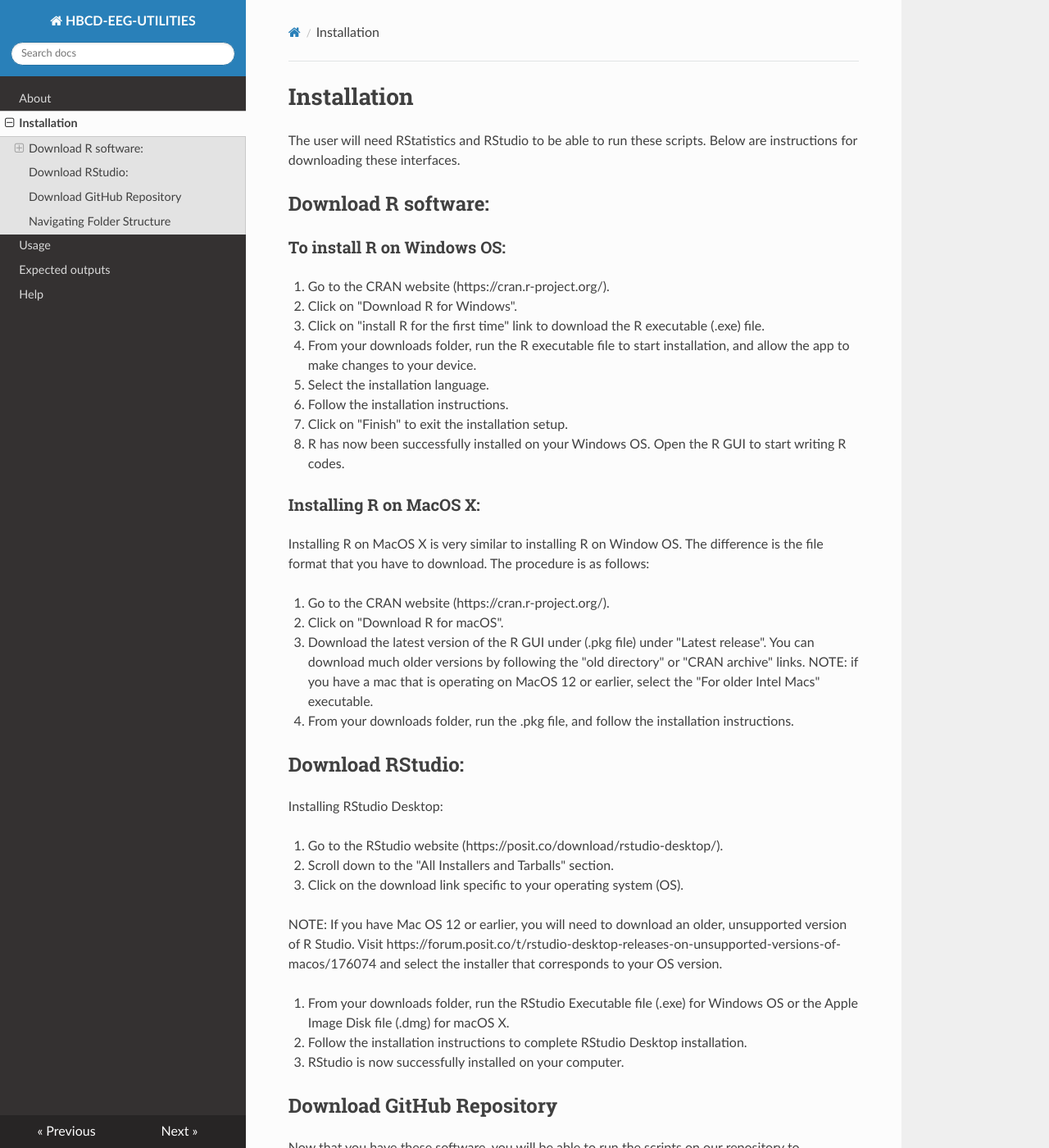
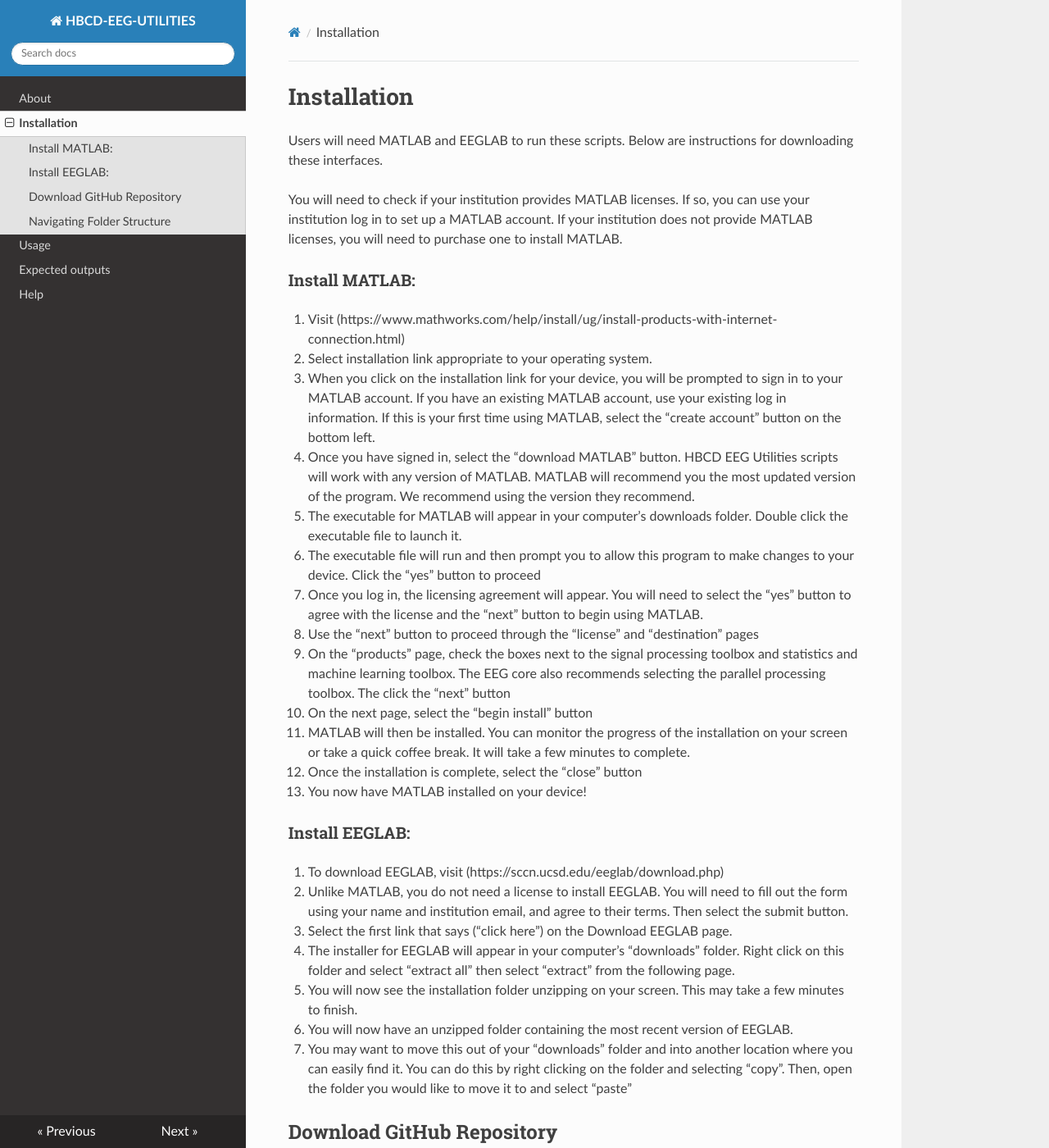
Before and after one commit to Child-Development-Lab/HBCD-EEG-Utilities, an MkDocs documentation site: the page built from docs/installation.md, in a window 1280 px wide and 1400 px high. Shown: the whole window at 82% size. Built offline with MkDocs 1.6.1, drawn with Linux system fonts in a browser that asks for light colours; nearby versions of some CDN libraries; some of the changed text lies outside the part shown.

Commit message:
add installation instructions

```diff
--- a/docs/installation.md
+++ b/docs/installation.md
@@ -1,52 +1,43 @@
 # Installation
 
-The user will need RStatistics and RStudio to be able to run these scripts. Below are instructions for downloading these interfaces.
+Users will need MATLAB and EEGLAB to run these scripts. Below are instructions for downloading these interfaces.
 
-## Download R software:
+You will need to check if your institution provides MATLAB licenses. If so, you can use your institution log in to set up a MATLAB account. If your institution does not provide MATLAB licenses, you will need to purchase one to install MATLAB.
 
-### To install R on Windows OS:
+### Install MATLAB:
 
-1. Go to the CRAN website (https://cran.r-project.org/).
-2. Click on "Download R for Windows".
-3. Click on "install R for the first time" link to download the R executable (.exe) file.
-4. From your downloads folder, run the R executable file to start installation, and allow the app to make changes to your device.
-5. Select the installation language.
-6. Follow the installation instructions.
-7. Click on "Finish" to exit the installation setup.
-8. R has now been successfully installed on your Windows OS. Open the R GUI to start writing R codes.
+1. Visit (https://www.mathworks.com/help/install/ug/install-products-with-internet-connection.html)
+2. Select installation link appropriate to your operating system.
+3. When you click on the installation link for your device, you will be prompted to sign in to your MATLAB account. If you have an existing MATLAB account, use your existing log in information. If this is your first time using MATLAB, select the “create account” button on the bottom left.
+4. Once you have signed in, select the “download MATLAB” button. HBCD EEG Utilities scripts will work with any version of MATLAB. MATLAB will recommend you the most updated version of the program. We recommend using the version they recommend.
+5. The executable for MATLAB will appear in your computer’s downloads folder. Double click the executable file to launch it.
+6. The executable file will run and then prompt you to allow this program to make changes to your device. Click the “yes” button to proceed
+7. Once you log in, the licensing agreement will appear. You will need to select the “yes” button to agree with the license and the “next” button to begin using MATLAB.
+8. Use the “next” button to proceed through the “license” and “destination” pages
+9. On the “products” page, check the boxes next to the signal processing toolbox and statistics and machine learning toolbox. The EEG core also recommends selecting the parallel processing toolbox. The click the “next” button
+10. On the next page, select the “begin install” button
+11. MATLAB will then be installed. You can monitor the progress of the installation on your screen or take a quick coffee break. It will take a few minutes to complete.
+12. Once the installation is complete, select the “close” button
+13. You now have MATLAB installed on your device!
 
-### Installing R on MacOS X:
-Installing R on MacOS X is very similar to installing R on Window OS. The difference is the file format that you have to download. The procedure is as follows:
+### Install EEGLAB:
 
-1. Go to the CRAN website (https://cran.r-project.org/).
-2. Click on "Download R for macOS".
-3. Download the latest version of the R GUI under (.pkg file) under "Latest release". You can download much older versions by following the "old directory" or "CRAN archive" links. NOTE: if you have a mac that is operating on MacOS 12 or earlier, select the "For older Intel Macs" executable.
-4. From your downloads folder, run the .pkg file, and follow the installation instructions.
-
-## Download RStudio:
-
-Installing RStudio Desktop:
-
-1. Go to the RStudio website (https://posit.co/download/rstudio-desktop/).
-2. Scroll down to the "All Installers and Tarballs" section.
-3. Click on the download link specific to your operating system (OS).
-
-NOTE: If you have Mac OS 12 or earlier, you will need to download an older, unsupported version of R Studio. Visit https://forum.posit.co/t/rstudio-desktop-releases-on-unsupported-versions-of-macos/176074 and select the installer that corresponds to your OS version.
-
-4. From your downloads folder, run the RStudio Executable file (.exe) for Windows OS or the Apple Image Disk file (.dmg) for macOS X.
-5. Follow the installation instructions to complete RStudio Desktop installation.
-6. RStudio is now successfully installed on your computer.
+1. To download EEGLAB, visit (https://sccn.ucsd.edu/eeglab/download.php)
+2. Unlike MATLAB, you do not need a license to install EEGLAB. You will need to fill out the form using your name and institution email, and agree to their terms. Then select the submit button.
+3. Select the first link that says (“click here”) on the Download EEGLAB page.
+4. The installer for EEGLAB will appear in your computer’s “downloads” folder. Right click on this folder and select “extract all” then select “extract” from the following page.
+5. You will now see the installation folder unzipping on your screen. This may take a few minutes to finish.
+6. You will now have an unzipped folder containing the most recent version of EEGLAB.
+7. You may want to move this out of your “downloads” folder and into another location where you can easily find it. You can do this by right clicking on the folder and selecting “copy”. Then, open the folder you would like to move it to and select “paste”
 
 ## Download GitHub Repository
-Now that you have these software, you will be able to run the scripts on our repository to manipulate the provided participant level data. First, you will need to download the repository to your local computer. This can be done in a number of ways, but for a first time user we recommend downloading as a zip file.
+Now that you have the required software, you can run the HBCD-EEG-Utilities script to compute and save the derivatives. First, you will need to download the repository to your local computer. This can be done in a number of ways, but for a first time user we recommend downloading as a zip file.
 
-Downloading the GitHub repository:
-
-1. Scroll to the top of this repository.
+1. Visit (https://github.com/Child-Development-Lab/HBCD-EEG-Utilities/tree/mainScroll) to download the repository.
 2. Next, click on the green "Code <>" button at the top right.
 3. From the dropdown menu, select "Download ZIP" at the bottom. This will download the entire repository to your downloads folder.
-4. Navigate to your downloads folder. Select the zipped "HBCD-EEG-data-release-notes-main" folder by left clicking. Right click.
+4. Navigate to your downloads folder. Select the zipped "HBCD-EEG-Utilities" folder by left clicking. Right click.
 5. Select the "Extract all" option from the drop down menu. This will unzip the repository to your downloads folder.
 
 ## Navigating Folder Structure
-Now, we will outline how to navigate your folder structure. The EEG data will be downloaded to a folder within a folder of all other outputs you download off of Lasso. To navigate to the EEG data to be used in the below scripts, in your Lasso download, navigate to the "bids > derivatives > made" folder. This should be a folder with folders named "sub-{unique ID}". Use the path to this folder as the directory path in each of the provided R Studio scripts.
+Now, we will outline how to navigate your folder structure. The EEG data will be downloaded to a folder within a folder of all other outputs you download off of Lasso. To navigate to the EEG data to be used in the below scripts, in your Lasso download, navigate to the "bids > derivatives > made" folder. This should be a folder with folders named "sub-{unique ID}". Use the path to this folder as the directory path in the provided MATLAB script.
```
Also changed, not shown: docs/expected-outputs.md (+1 -1 lines), docs/install_R.md (added, +52 -0 lines).
